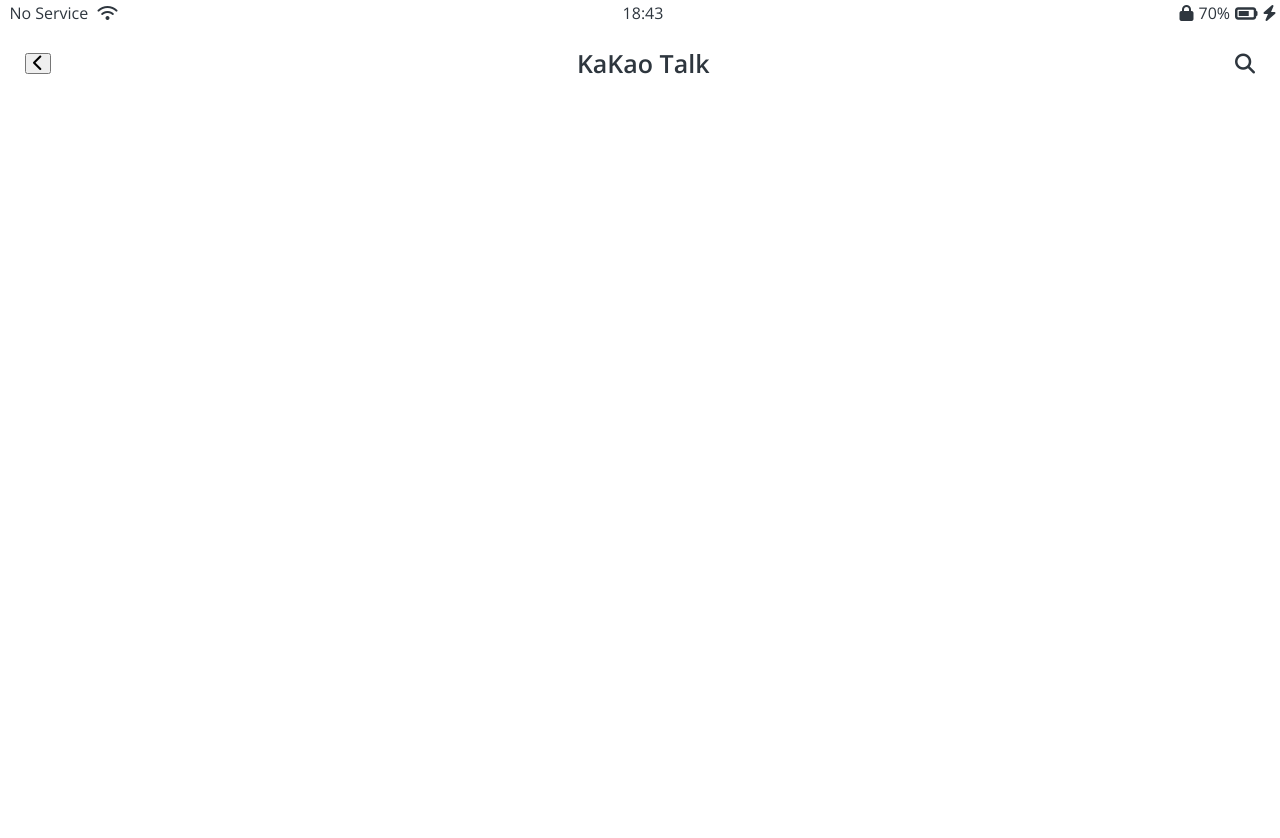
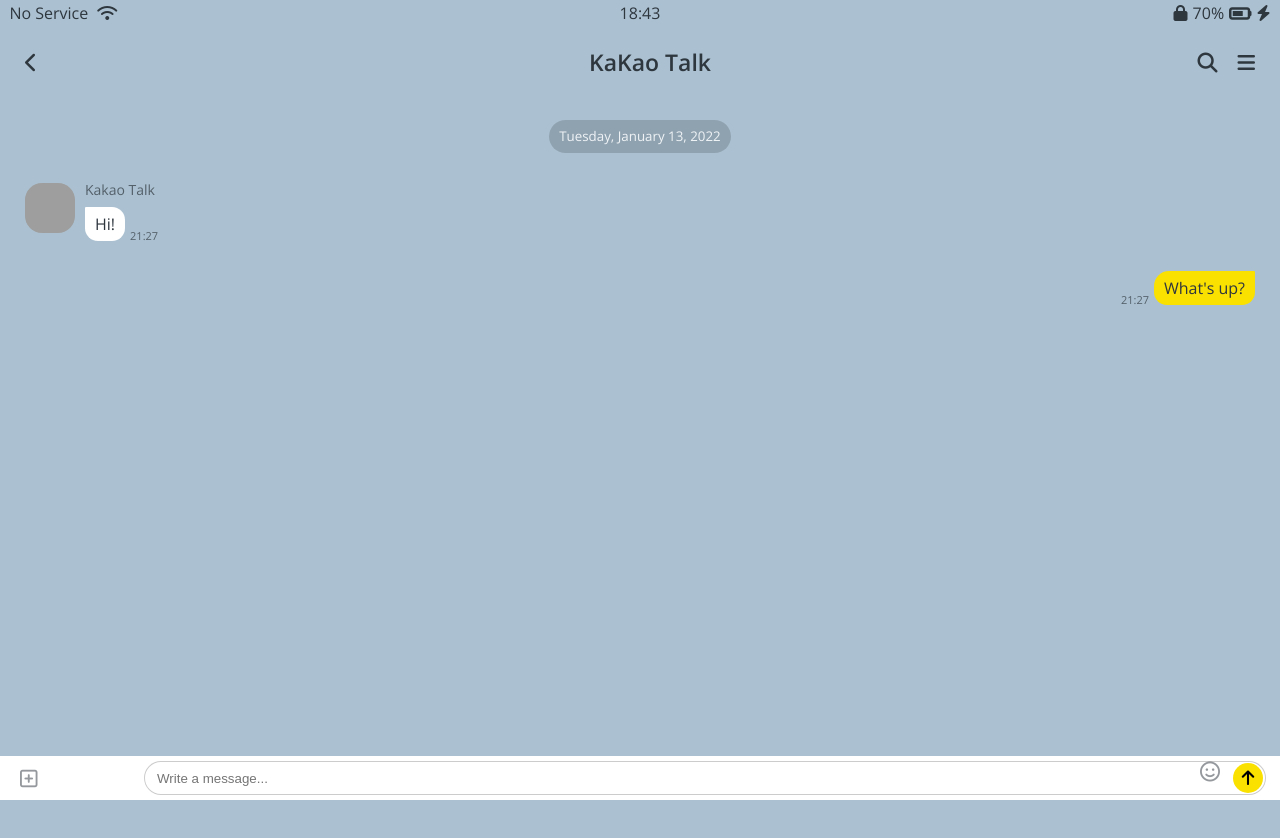
Before and after one commit to duddn123/kokoa-clone, a plain HTML site: page chatting.html in a window 1280 px wide. Shown: the top 838 px of the page. Drawn offline with nearby package versions, Linux system fonts and the light colour scheme; grey boxes are pictures that could not be loaded.

Commit message:
chatting finish

```diff
--- a/chatting.html
+++ b/chatting.html
@@ -7,7 +7,8 @@
     <meta name="viewport" content="width=device-width, initial-scale=1.0" />
     <title>Chatting - Kokoa Talk!</title>
   </head>
-    <div class="status-bar">
+  <body id="chatting-screen">
+    <div class="status-bar chatting-bar">
       <div class="status-bar__column">
         <span>No Service</span>
         <i class="fas fa-wifi"></i>
@@ -23,21 +24,57 @@
       </div>
     </div>
 
-    <header class="alt-screen-header">
+    <header class="alt-screen-header chatting-header">
       <div class="alt-screen-header__column">
-        <button onclick="history.back()"><i class="fas fa-chevron-left fa-lg"></i> </button>
+        <a href="chat.html">
+          <i class="fas fa-chevron-left fa-lg"></i>
+        </a>
       </div>
       <div class="alt-screen-header__column">
         <h1 class="alt-screen-header__title">KaKao Talk</h1>
       </div>
       <div class="alt-screen-header__column">
         <span><i class="fas fa-search fa-lg"></i></span>
+        <span><i class="fas fa-bars fa-lg"></i></span>
       </div>
     </header>
 
-    <main class="main-screen">
+    <main class="main-screen main-chat">
+      <div class="time-stamp">Tuesday, January 13, 2022</div>
 
+      <div class="message-row">
+        <img
+          class="message-icon"
+          src="https://play-lh.googleusercontent.com/KwGCiEolNEeR9Q4RFOnDtb8Pvqs3LNiQEdE07wMCnoULO3yLUprHbGGLBYNEt8k7WJY"
+        />
+        <div class="message-row__content">
+          <span class="message__author">Kakao Talk</span>
+          <div class="message__info">
+            <span class="message__bubble">Hi!</span>
+            <span class="message__time">21:27</span>
+          </div>
+        </div>
+      </div>
+      <div class="message-row message-row__own">
+        <div class="message__info">
+          <span class="message__bubble">What's up?</span>
+          <span class="message__time">21:27</span>
+        </div>
+      </div>
     </main>
+
+    <form class="reply">
+      <div class="reply__column">
+        <i class="far fa-plus-square fa-lg"></i>
+      </div>
+      <div class="reply__column">
+        <input type="text" placeholder="Write a message..." />
+        <i class="far fa-smile fa-lg"></i>
+        <button>
+          <i class="fas fa-arrow-up fa-lg"></i>
+        </button>
+      </div>
+    </form>
 
     <script
       src="https://kit.fontawesome.com/acab0da460.js"
--- a/css/components/alt-screen-header.css
+++ b/css/components/alt-screen-header.css
@@ -5,15 +5,30 @@
   align-items: center;
 }
 
+.alt-screen-header__column {
+  width: 33%;
+}
+
 .alt-screen-header__column:first-child {
   margin-right: auto;
 }
 
+.alt-screen-header__column:nth-child(2) {
+  text-align: center;
+}
+
 .alt-screen-header__column:last-child {
   margin-left: auto;
+  display: flex;
+  justify-content: flex-end;
 }
 
 .alt-screen-header__title {
-  font-size: 25px;
+  font-size: 23px;
   font-weight: 700;
+  margin-left: 20px;
 }
+
+.alt-screen-header__column > span:last-child {
+  margin-left: 20px;
+}
--- /dev/null
+++ b/css/screens/chatting.css
@@ -0,0 +1,156 @@
+#chatting-screen {
+  background-color: #abc1d1;
+}
+
+#chatting-screen .alt-screen-header,
+#chatting-screen .status-bar {
+  position: fixed;
+  width: 100%;
+  box-sizing: border-box;
+  top: 0px;
+  background-color: #abc1d1;
+}
+
+#chatting-screen .status-bar {
+  z-index: 2;
+}
+
+#chatting-screen .alt-screen-header {
+  z-index: 1;
+}
+
+.time-stamp {
+  display: flex;
+  justify-content: center;
+  margin-top: 120px;
+  background-color: rgba(0, 0, 0, 0.2);
+  color: white;
+  padding: 10px;
+  border-radius: 30px;
+  opacity: 80%;
+  font-size: smaller;
+}
+
+.main-chat {
+  display: flex;
+  flex-direction: column;
+  align-items: center;
+}
+
+.message-icon {
+  height: 50px;
+  width: 50px;
+  border-radius: 17px;
+  margin-right: 10px;
+}
+
+.message-row {
+  display: flex;
+  margin-top: 30px;
+  width: 100%;
+}
+
+.message-row__own {
+  justify-content: flex-end;
+}
+
+.message-row__own .message__bubble {
+  background-color: var(--yellow);
+  border-top-left-radius: 15px;
+  border-top-right-radius: 1px;
+  order: 1;
+  margin-left: 5px;
+  margin-right: 0px;
+}
+
+.message-row__own .message__time {
+  order: 0;
+}
+
+.message__author {
+  font-size: 14px;
+  opacity: 70%;
+  display: block;
+  margin-bottom: 10px;
+}
+
+.message__info {
+  display: flex;
+  align-items: flex-end;
+}
+
+.message__bubble {
+  background-color: white;
+  padding: 9px 10px;
+  border-radius: 13px;
+  border-top-left-radius: 1px;
+  margin-right: 5px;
+}
+
+.message__time {
+  opacity: 70%;
+  font-size: 11px;
+}
+
+.reply {
+  position: fixed;
+  bottom: 0;
+  background-color: white;
+  width: 100%;
+  display: flex;
+  justify-content: space-between;
+  padding: 5px 20px;
+  align-items: center;
+  box-sizing: border-box;
+}
+
+.reply__column:first-child {
+  width: 10%;
+}
+
+.reply__column:last-child {
+  width: 90%;
+  position: relative;
+}
+
+.reply input {
+  height: 30px;
+  width: 100%;
+  border: var(--main-border);
+  border-radius: 20px;
+}
+
+.reply input::placeholder {
+  padding-left: 10px;
+}
+
+.reply i {
+  opacity: 50%;
+}
+
+.reply__column:last-child > i,
+.reply__column:last-child button {
+  position: absolute;
+  right: -3px;
+  top: 2px;
+}
+
+.reply__column:last-child > i {
+  right: 40px;
+  top: 10px;
+}
+
+.reply__column button {
+  background-color: var(--yellow);
+  border-radius: 50%;
+  border: none;
+  width: 30px;
+  height: 30px;
+  display: flex;
+  justify-content: center;
+  align-items: center;
+}
+
+.reply__column button i {
+  opacity: 1;
+}
--- a/css/screens/settings.css
+++ b/css/screens/settings.css
@@ -30,3 +30,8 @@
   justify-content: center;
   align-items: center;
 }
+
+.setting-screen-header button {
+  border: none;
+  background-color: white;
+}
--- a/css/styles.css
+++ b/css/styles.css
@@ -18,6 +18,7 @@
 @import "screens/find.css";
 @import "screens/more.css";
 @import "screens/settings.css";
+@import "screens/chatting.css";
 
 body {
   font-family: "Open Sans", sans-serif;
```
Also changed, not shown: more.html (+0 -1 lines), settings.html (+2 -1 lines).
